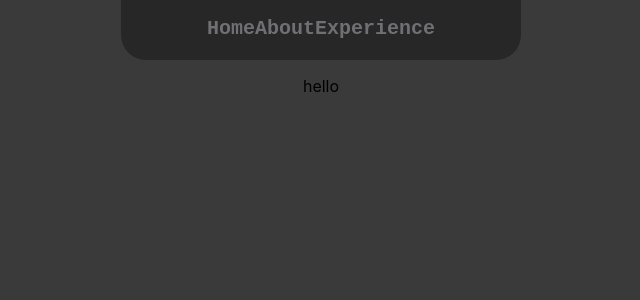
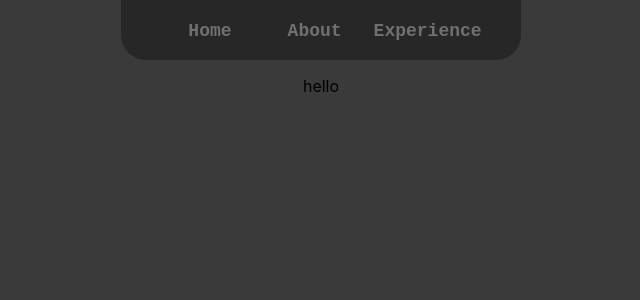
Before and after one commit to AugustasFriend/my-portfolio, a React (Create React App) app: page / in a window 1280 px wide. Shown: the top 300 px of the page, without its empty margins (319-959 px from the left). Built offline with nearby package versions, Linux system fonts and the light colour scheme.

Commit message:
fix test position in navbar

```diff
--- a/src/Shared/NavBar.jsx
+++ b/src/Shared/NavBar.jsx
@@ -9,18 +9,18 @@ export const NavBar = () =>(
         <div className="nav-container">
             <Container>
             <Row className="align-navbar-text justify-content-md-center">
-                <Col className="">
+                <Col className="nav-col-left-margin">
                 <NavLink to="/" className="nav-link">
                     <h2 className="nav-text">Home</h2>
                 </NavLink>
                 </Col>
-                <Col className="">
+                <Col className="nav-col-margin">
                 <NavLink to="/about" className="nav-link">
                     <h2 className="nav-text">About</h2>
                 </NavLink>
                 </Col>
 
-                <Col className="">
+                <Col className="nav-col-right-margin">
                 <NavLink to="/experience" className="nav-link">
                     <h2 className="nav-text">Experience</h2>
                 </NavLink>
--- a/src/Shared/Shared.css
+++ b/src/Shared/Shared.css
@@ -19,10 +19,11 @@
 
 .nav-text{
     color: #707074;
-    font-size: 20px;
+    font-size: 18px;
     font-family:'Courier New', Courier, monospace;
     font-weight: 800;
     margin-bottom: 0;
+    padding-top: 6px;
 }
 
 .nav-link{
@@ -45,5 +46,13 @@
 
 .nav-col-margin{
     margin-right: 5%;
-    margin-left: 5%;
+    margin-left: 14%;
 }
+
+.nav-col-left-margin{
+    margin-left: 7%;
+}
+
+.nav-col-right-margin{
+    margin-left: 3%;
+}
```
